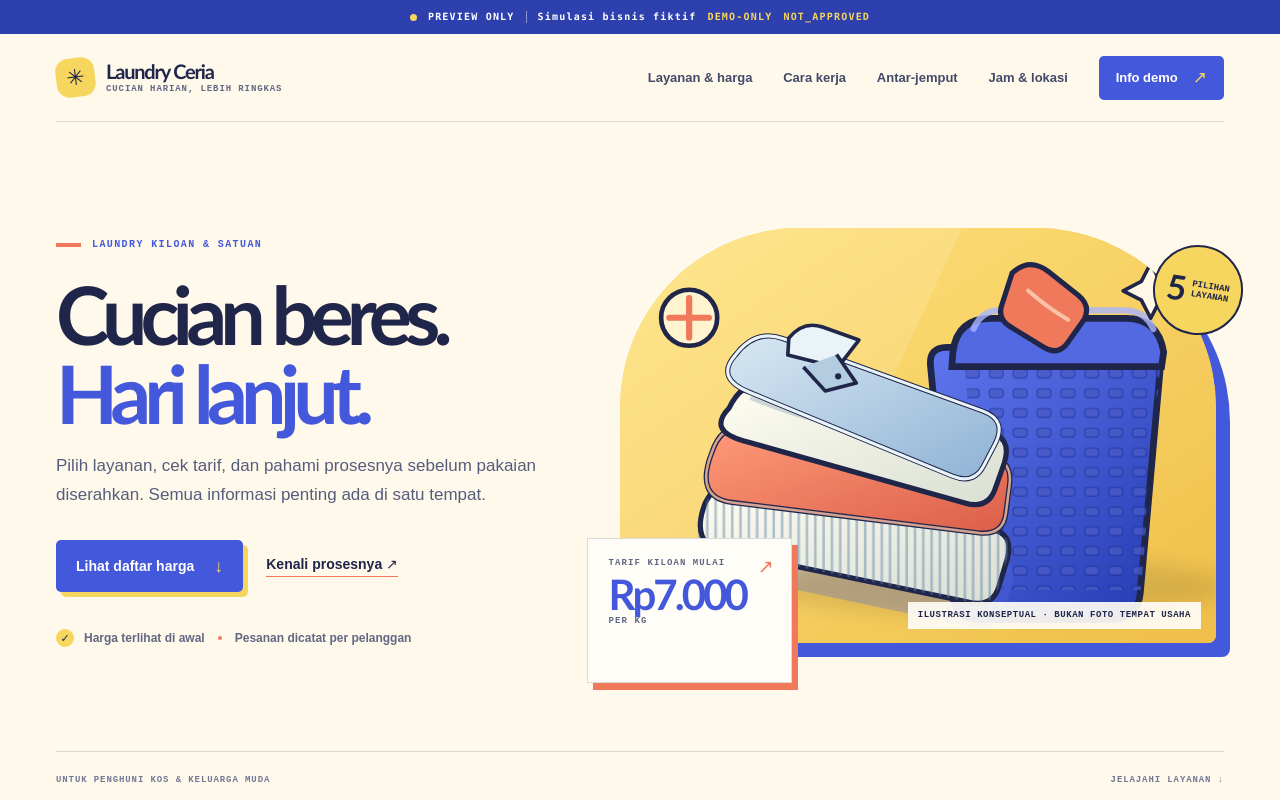
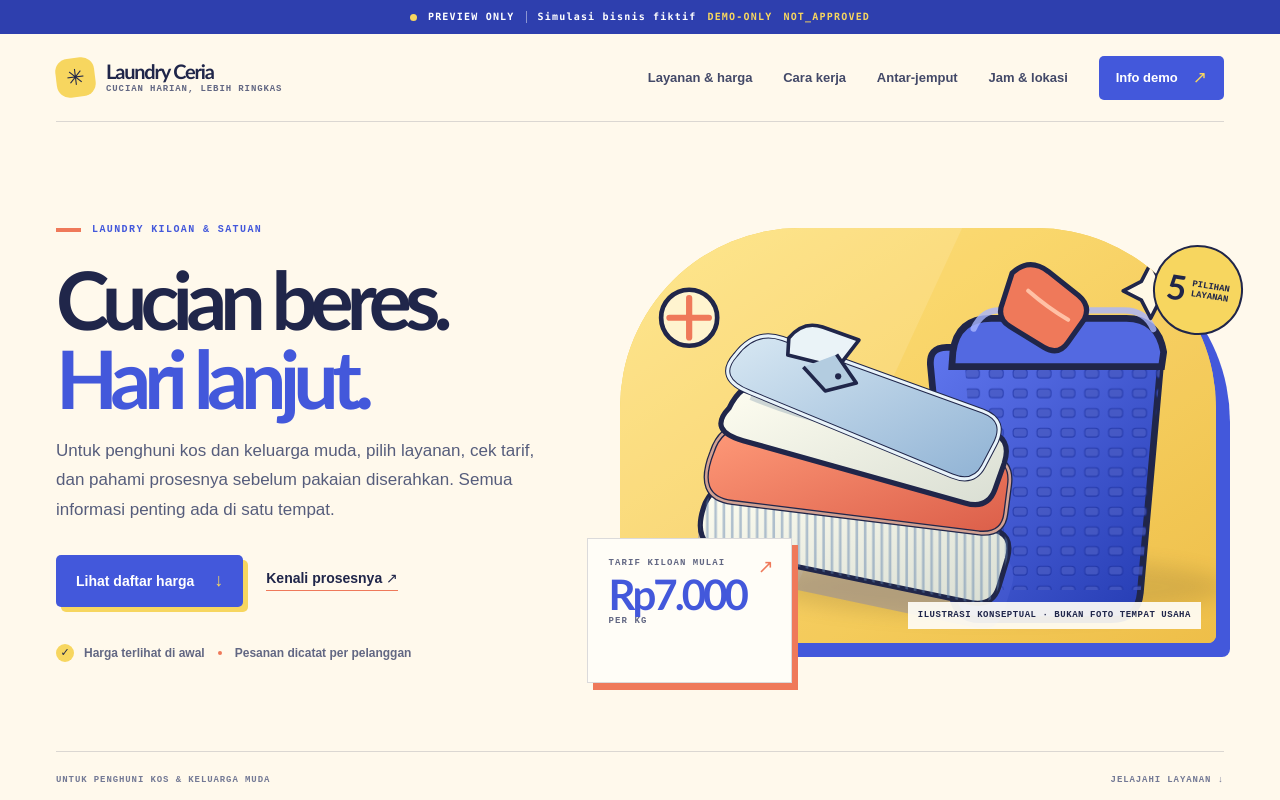
Before and after one commit to kannaryukkei/laundry-ceria-website, a React (Vite) app: page / in a window 1280 px wide. Shown: the top 800 px of the page. Built offline with nearby package versions, Linux system fonts and the light colour scheme.

Commit message:
copy(ades): retain source audience wording

```diff
--- a/src/App.tsx
+++ b/src/App.tsx
@@ -65,7 +65,7 @@ function Hero() {
       <div className="hero-copy">
         <div className="hero-kicker"><span /> LAUNDRY KILOAN & SATUAN</div>
         <h1>Cucian beres.<br /><em>Hari lanjut.</em></h1>
-        <p className="hero-description">Pilih layanan, cek tarif, dan pahami prosesnya sebelum pakaian diserahkan. Semua informasi penting ada di satu tempat.</p>
+        <p className="hero-description">Untuk penghuni kos dan keluarga muda, pilih layanan, cek tarif, dan pahami prosesnya sebelum pakaian diserahkan. Semua informasi penting ada di satu tempat.</p>
         <div className="hero-actions"><a className="button button-primary" href="#services-pricing">Lihat daftar harga <span aria-hidden="true">↓</span></a><a className="text-link" href="#how-it-works">Kenali prosesnya ↗</a></div>
         <div className="hero-proofline"><b aria-hidden="true">✓</b><span>Harga terlihat di awal</span><i /><span>Pesanan dicatat per pelanggan</span></div>
       </div>
```
